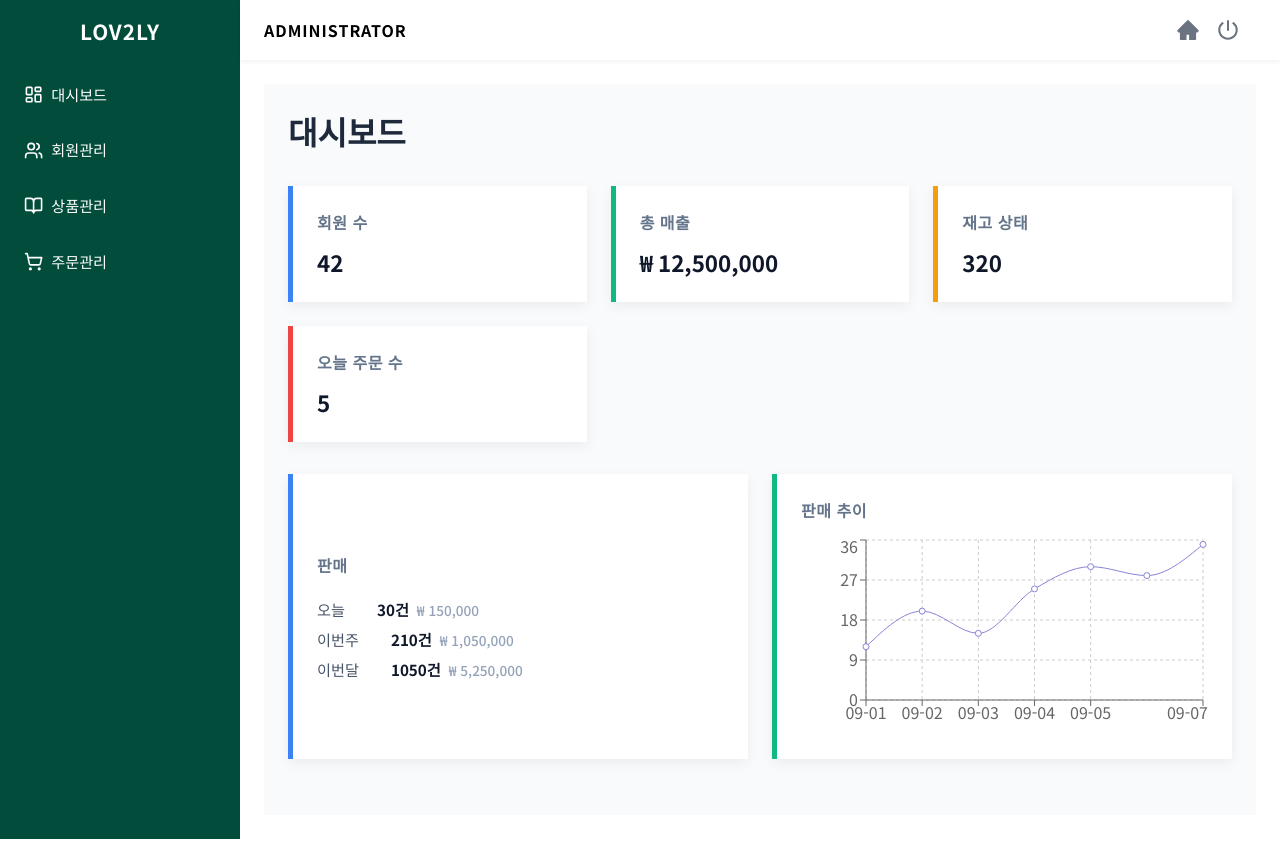
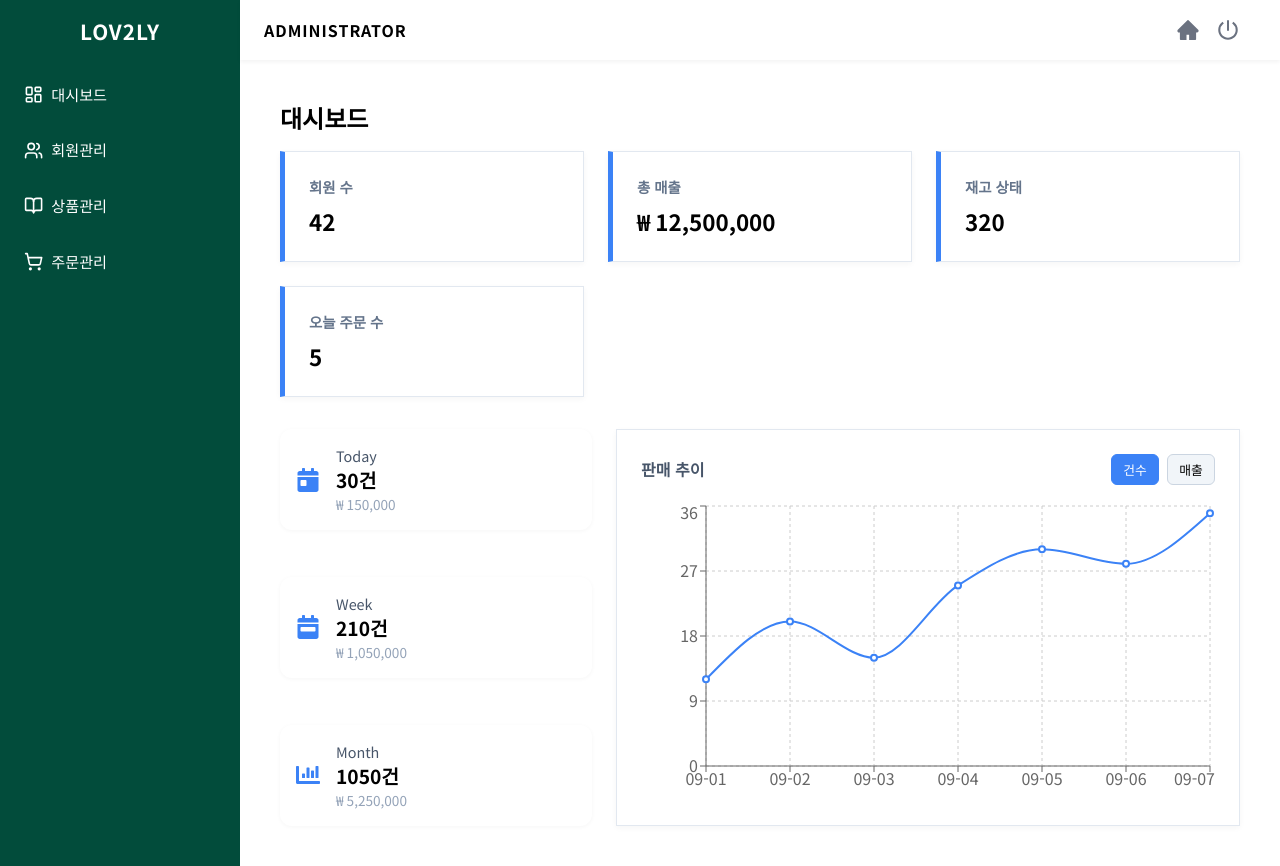
Before and after one commit to oz-main-12-team2/oz-main-fe-12-team2, a React (Vite) app: page /admin in a window 1280 px wide. Before the commit the page ends 839 px from the top, so only its background shows below. Built offline with nearby package versions, Linux system fonts and the light colour scheme.

Commit message:
Feat: 관리자 > 대시보드 UI 작업중

```diff
--- a/src/admin/pages/Dashboard.jsx
+++ b/src/admin/pages/Dashboard.jsx
@@ -8,17 +8,18 @@ import {
   Tooltip,
   ResponsiveContainer,
 } from "recharts";
+import { FaCalendarDay, FaCalendarWeek, FaChartBar } from "react-icons/fa";
 import Loading from "../../components/common/Loading";
 
 function Dashboard() {
   const [stats, setStats] = useState(null);
   const [isLoading, setIsLoading] = useState(true);
+  const [chartType, setChartType] = useState("quantity"); // 'quantity' | 'revenue'
 
   useEffect(() => {
+    setIsLoading(true);
     async function fetchData() {
-      setIsLoading(true);
       try {
-        // 더미데이터
         const dummyData = {
           total_users: 42,
           total_revenue: "12500000.00",
@@ -38,7 +39,6 @@ function Dashboard() {
           ],
         };
 
-        // 0.5초 로딩 딜레이 주고 데이터 설정
         setTimeout(() => setStats(dummyData), 500);
       } catch (error) {
         console.error("대시보드 데이터 로딩 실패", error);
@@ -49,81 +49,91 @@ function Dashboard() {
     fetchData();
   }, []);
 
-  if (isLoading) return <Loading loadingText={"데이터를 불러오는중"} />;
+  if (isLoading) return <Loading loadingText="데이터를 불러오는 중" />;
   if (!stats) return <div>데이터를 불러올 수 없습니다.</div>;
 
   return (
     <div className="dashboard-page">
       <h2 className="dashboard-title">대시보드</h2>
 
-      {/* 통계 카드 */}
-      <div className="stats-grid">
-        <div className="stat-card">
-          <p className="stat-header">회원 수</p>
-          <p className="stat-info">{stats.total_users}</p>
+      {/* 상단 통계 */}
+      <div className="dashboard-grid">
+        <div className="dashboard-card">
+          <p className="dashboard-card-title">회원 수</p>
+          <p className="dashboard-card-value">{stats.total_users}</p>
         </div>
-
-        <div className="stat-card">
-          <p className="stat-header">총 매출</p>
-          <p className="stat-info">
+        <div className="dashboard-card">
+          <p className="dashboard-card-title">총 매출</p>
+          <p className="dashboard-card-value">
             ₩ {Number(stats.total_revenue).toLocaleString()}
           </p>
         </div>
-
-        <div className="stat-card">
-          <p className="stat-header">재고 상태</p>
-          <p className="stat-info">{stats.total_stock}</p>
+        <div className="dashboard-card">
+          <p className="dashboard-card-title">재고 상태</p>
+          <p className="dashboard-card-value">{stats.total_stock}</p>
         </div>
-
-        <div className="stat-card">
-          <p className="stat-header">오늘 주문 수</p>
-          <p className="stat-info">{stats.today_orders}</p>
+        <div className="dashboard-card">
+          <p className="dashboard-card-title">오늘 주문 수</p>
+          <p className="dashboard-card-value">{stats.today_orders}</p>
         </div>
       </div>
 
-      {/* 판매 통계 */}
-      <div className="stats-grid">
-        <div className="stat-card sales-card">
-          <p className="stat-header">판매</p>
-          <div className="sales-item">
-            <span>오늘</span>
-            <span>
-              <span className="sales-qty">{stats.daily_sales.quantity}건</span>
-              <span className="sales-revenue">
-                ₩ {Number(stats.daily_sales.revenue).toLocaleString()}
-              </span>
-            </span>
-          </div>
-          <div className="sales-item">
-            <span>이번주</span>
-            <span>
-              <span className="sales-qty">{stats.weekly_sales.quantity}건</span>
-              <span className="sales-revenue">
-                ₩ {Number(stats.weekly_sales.revenue).toLocaleString()}
-              </span>
-            </span>
-          </div>
-          <div className="sales-item">
-            <span>이번달</span>
-            <span>
-              <span className="sales-qty">{stats.monthly_sales.quantity}건</span>
-              <span className="sales-revenue">
-                ₩ {Number(stats.monthly_sales.revenue).toLocaleString()}
-              </span>
-            </span>
-          </div>
+      {/* 하단 - 판매 + 차트 */}
+      <div className="dashboard-section">
+        {/* 왼쪽 판매 */}
+        <div className="dashboard-sales">
+          {[
+            { icon: FaCalendarDay, title: "Today", data: stats.daily_sales },
+            { icon: FaCalendarWeek, title: "Week", data: stats.weekly_sales },
+            { icon: FaChartBar, title: "Month", data: stats.monthly_sales },
+          ].map((item, idx) => {
+            const Icon = item.icon;
+            return (
+              <div className="dashboard-sales-card" key={idx}>
+                <Icon className="dashboard-sales-icon" />
+                <div>
+                  <p className="dashboard-sales-title">{item.title}</p>
+                  <p className="dashboard-sales-qty">{item.data.quantity}건</p>
+                  <p className="dashboard-sales-revenue">
+                    ₩ {Number(item.data.revenue).toLocaleString()}
+                  </p>
+                </div>
+              </div>
+            );
+          })}
         </div>
 
-        {/* 판매 추이 그래프 */}
-        <div className="stat-card">
-          <p className="stat-header">판매 추이</p>
-          <ResponsiveContainer width="100%" height={200}>
+        {/* 오른쪽 판매 추이 */}
+        <div className="dashboard-chart">
+          <div className="dashboard-chart-header">
+            <span>판매 추이</span>
+            <div className="dashboard-chart-toggle">
+              <button
+                className={chartType === "quantity" ? "active" : ""}
+                onClick={() => setChartType("quantity")}
+              >
+                건수
+              </button>
+              <button
+                className={chartType === "revenue" ? "active" : ""}
+                onClick={() => setChartType("revenue")}
+              >
+                매출
+              </button>
+            </div>
+          </div>
+          <ResponsiveContainer width="100%" height={300}>
             <LineChart data={stats.trend}>
               <CartesianGrid strokeDasharray="3 3" />
-              <XAxis dataKey="date" tickFormatter={(date) => date.slice(5)} />
+              <XAxis dataKey="date" tickFormatter={(d) => d.slice(5)} />
               <YAxis />
               <Tooltip />
-              <Line type="monotone" dataKey="quantity" stroke="#8884d8" />
+              <Line
+                type="monotone"
+                dataKey={chartType}
+                stroke={chartType === "quantity" ? "#3b82f6" : "#10b981"}
+                strokeWidth={2}
+              />
             </LineChart>
           </ResponsiveContainer>
         </div>
--- a/src/admin/styles/admin.scss
+++ b/src/admin/styles/admin.scss
@@ -102,107 +102,140 @@
 
 // dashboard
 .dashboard-page {
-  padding: 1.5rem;
-  background-color: #f8fafc; // 전체 배경 살짝 회색
+  padding: 1rem;
 
   .dashboard-title {
-    font-size: 2rem;
+    font-size: 1.5rem;
     font-weight: 700;
-    margin-bottom: 2rem;
-    color: #1e293b; // 진한 네이비 느낌
+    margin-bottom: 1rem;
   }
 
-  .stats-grid {
+  .dashboard-grid {
     display: grid;
     grid-template-columns: repeat(auto-fit, minmax(260px, 1fr));
     gap: 1.5rem;
     margin-bottom: 2rem;
+  }
 
-    .stat-card.sales-card {
+  .dashboard-card {
+    padding: 1.5rem;
+    border: 1px solid #e2e8f0;
+    box-shadow: 0 2px 6px rgba(0, 0, 0, 0.04);
+    border-left: 5px solid #3b82f6;
+    transition: transform 0.2s ease, box-shadow 0.2s ease;
+
+    &:hover {
+      transform: translateY(-3px);
+      box-shadow: 0 4px 12px rgba(0, 0, 0, 0.08);
+    }
+
+    .dashboard-card-title {
+      font-size: 0.9rem;
+      font-weight: 600;
+      color: #64748b;
+      margin-bottom: 0.5rem;
+    }
+
+    .dashboard-card-value {
+      font-size: 1.4rem;
+      font-weight: 700;
+    }
+  }
+
+  .dashboard-section {
+    display: grid;
+    grid-template-columns: 1fr 2fr;
+    gap: 1.5rem;
+
+    @media (max-width: 768px) {
+      grid-template-columns: 1fr;
+    }
+  }
+
+  .dashboard-sales {
+    display: flex;
+    flex-direction: column;
+    justify-content: space-between;
+    gap: 1rem;
+
+    .dashboard-sales-card {
       display: flex;
-      flex-direction: column;
+      align-items: center;
+      gap: 1rem;
+      padding: 1rem;
+      border-radius: 12px;
+      min-height: 90px;
+      box-shadow: 0 1px 4px rgba(0, 0, 0, 0.04);
+
+      .dashboard-sales-icon {
+        font-size: 1.5rem;
+        color: #3b82f6;
+      }
+
+      .dashboard-sales-title {
+        font-size: 0.9rem;
+        color: #475569;
+      }
+
+      .dashboard-sales-qty {
+        font-size: 1.2rem;
+        font-weight: 700;
+      }
+
+      .dashboard-sales-revenue {
+        font-size: 0.85rem;
+        color: #94a3b8;
+      }
+    }
+  }
+
+  .dashboard-chart {
+    display: flex;
+    flex-direction: column;
+    padding: 1.5rem;
+    border: 1px solid #e2e8f0;
+    box-shadow: 0 2px 6px rgba(0, 0, 0, 0.04);
+    transition: transform 0.2s ease, box-shadow 0.2s ease;
+
+    .dashboard-chart-header {
+      display: flex;
+      justify-content: space-between;
+      align-items: center;
+      margin-bottom: 1rem;
+      font-weight: 600;
+      color: #475569;
+    }
+
+    .dashboard-chart-toggle {
+      display: flex;
       gap: 0.5rem;
 
-      .sales-item {
-        display: flex;
-        justify-content: flex-start;
-        gap: 2rem;
-        font-size: 0.95rem;
-        font-weight: 500;
-        color: #475569; // 기본 텍스트 색 (Slate 600)
+      button {
+        padding: 0.3rem 0.7rem;
+        border: 1px solid #cbd5e1;
+        background: #f1f5f9;
+        border-radius: 6px;
+        cursor: pointer;
+        font-size: 0.8rem;
+        transition: all 0.2s ease;
 
-        .sales-qty {
-          font-weight: 700;
-          color: #0f172a; // 진한 글씨 (숫자 강조)
+        &.active {
+          background-color: #3b82f6;
+          color: #fff;
+          border-color: #3b82f6;
         }
 
-        .sales-revenue {
-          font-size: 0.85rem;
-          color: #94a3b8; // 회색톤 (보조 정보 느낌)
-          margin-left: 0.5rem;
+        &:hover {
+          background-color: #3b82f6;
+          color: #fff;
+          border-color: #3b82f6;
         }
       }
     }
   }
+}
 
-  .stat-card {
-    background: #ffffff;
-    // border-radius: 16px;
-    padding: 1.5rem;
-    box-shadow: 0 4px 12px rgba(0, 0, 0, 0.06);
-    display: flex;
-    flex-direction: column;
-    justify-content: center;
-    transition: transform 0.2s ease, box-shadow 0.2s ease;
-
-    &:hover {
-      transform: translateY(-3px);
-      box-shadow: 0 6px 16px rgba(0, 0, 0, 0.08);
-    }
-
-    .stat-header {
-      font-size: 1rem;
-      font-weight: 600;
-      margin-bottom: 0.8rem;
-      color: #64748b; // 중간 회색
-      letter-spacing: 0.5px;
-    }
-
-    .stat-info {
-      font-size: 1.4rem;
-      font-weight: 700;
-      color: #0f172a; // 더 진한 텍스트
-      line-height: 1.4;
-    }
-  }
-
-  // 색상 변형 (카드별 구분)
-  .stat-card:nth-child(1) {
-    border-left: 5px solid #3b82f6; // 파랑
-  }
-  .stat-card:nth-child(2) {
-    border-left: 5px solid #10b981; // 초록
-  }
-  .stat-card:nth-child(3) {
-    border-left: 5px solid #f59e0b; // 주황
-  }
-  .stat-card:nth-child(4) {
-    border-left: 5px solid #ef4444; // 빨강
-  }
-
-  // 반응형 대응
-  @media (max-width: 640px) {
-    padding: 1rem;
-
-    .dashboard-title {
-      font-size: 1.5rem;
-    }
-
-    .stat-card {
-      padding: 1rem;
-    }
-  }
-}
+// dashboard 끝
 
 .products-page {
   padding: 1rem;
```
